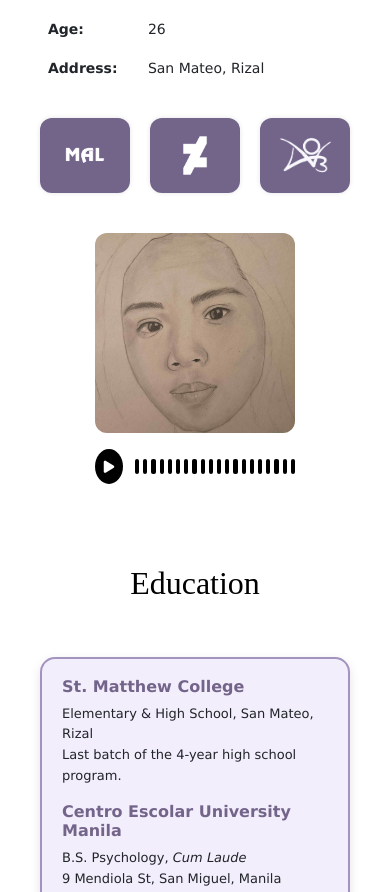
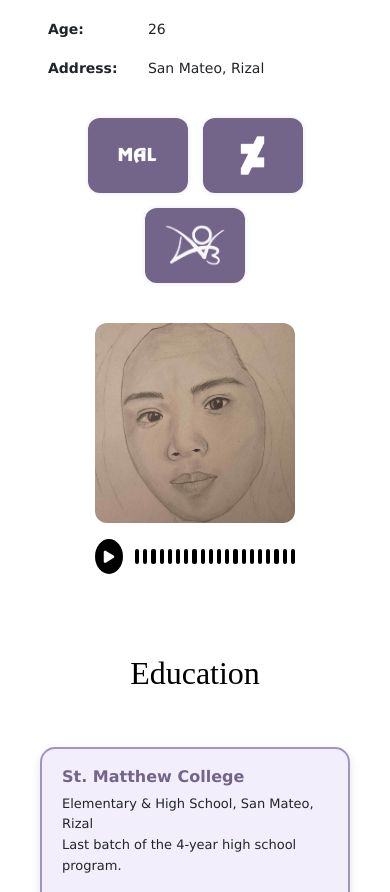
Before and after one commit to TrishaMaeSayson/personal-website-finals, a Vue app in the folder trisha-website/: page / in a window 390 px wide. Shown: the part 1368-2260 px from the top of the page. Built offline with nearby package versions, Linux system fonts and the light colour scheme; no server answers.

Commit message:
Updated css error

```diff
--- a/trisha-website/public/style.css
+++ b/trisha-website/public/style.css
@@ -865,6 +865,7 @@ p {
   }
 
   /* Stack links vertically */
+  .about-links {
     flex-wrap: wrap;
     gap: 15px;
   }
```
